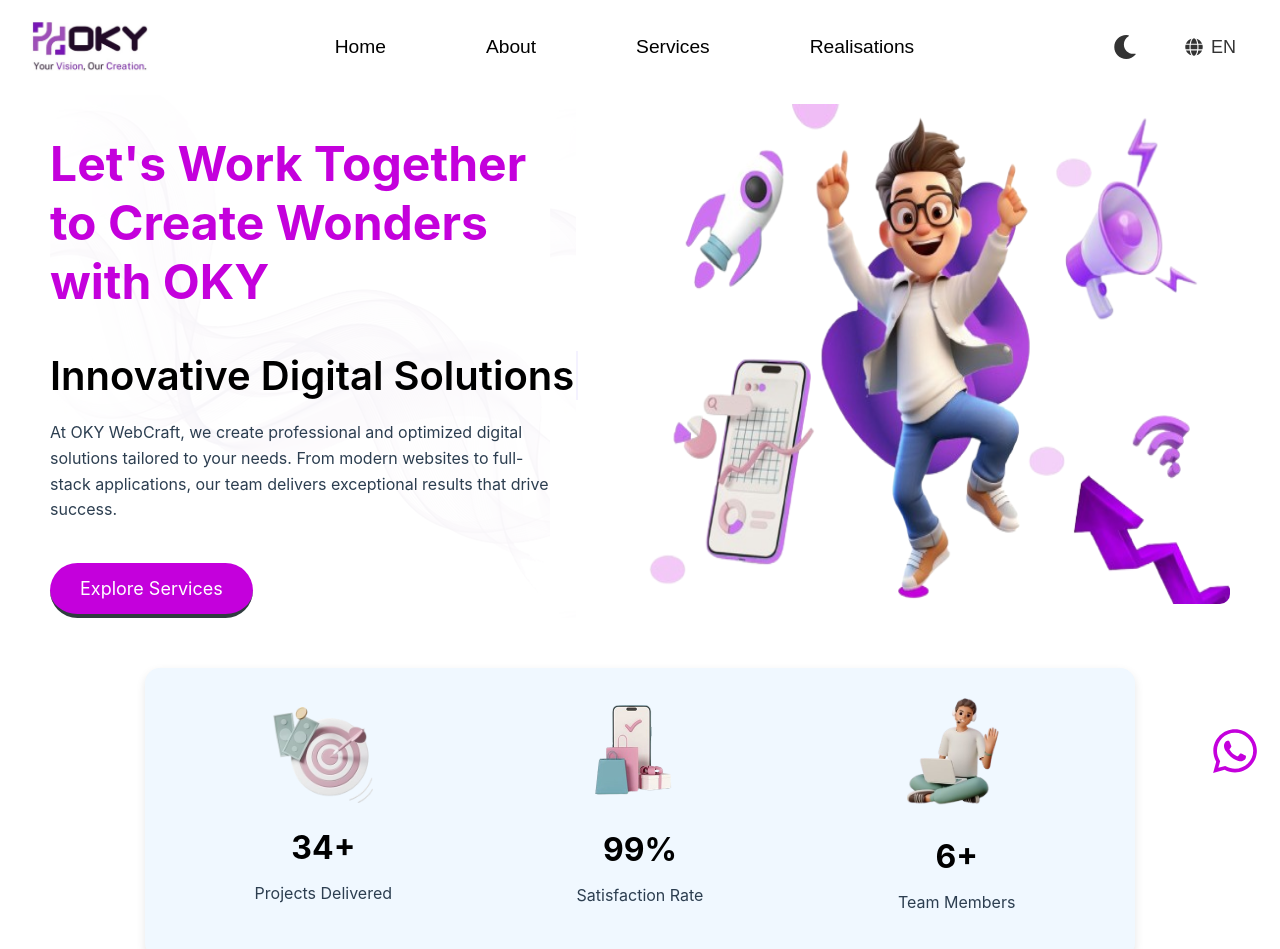
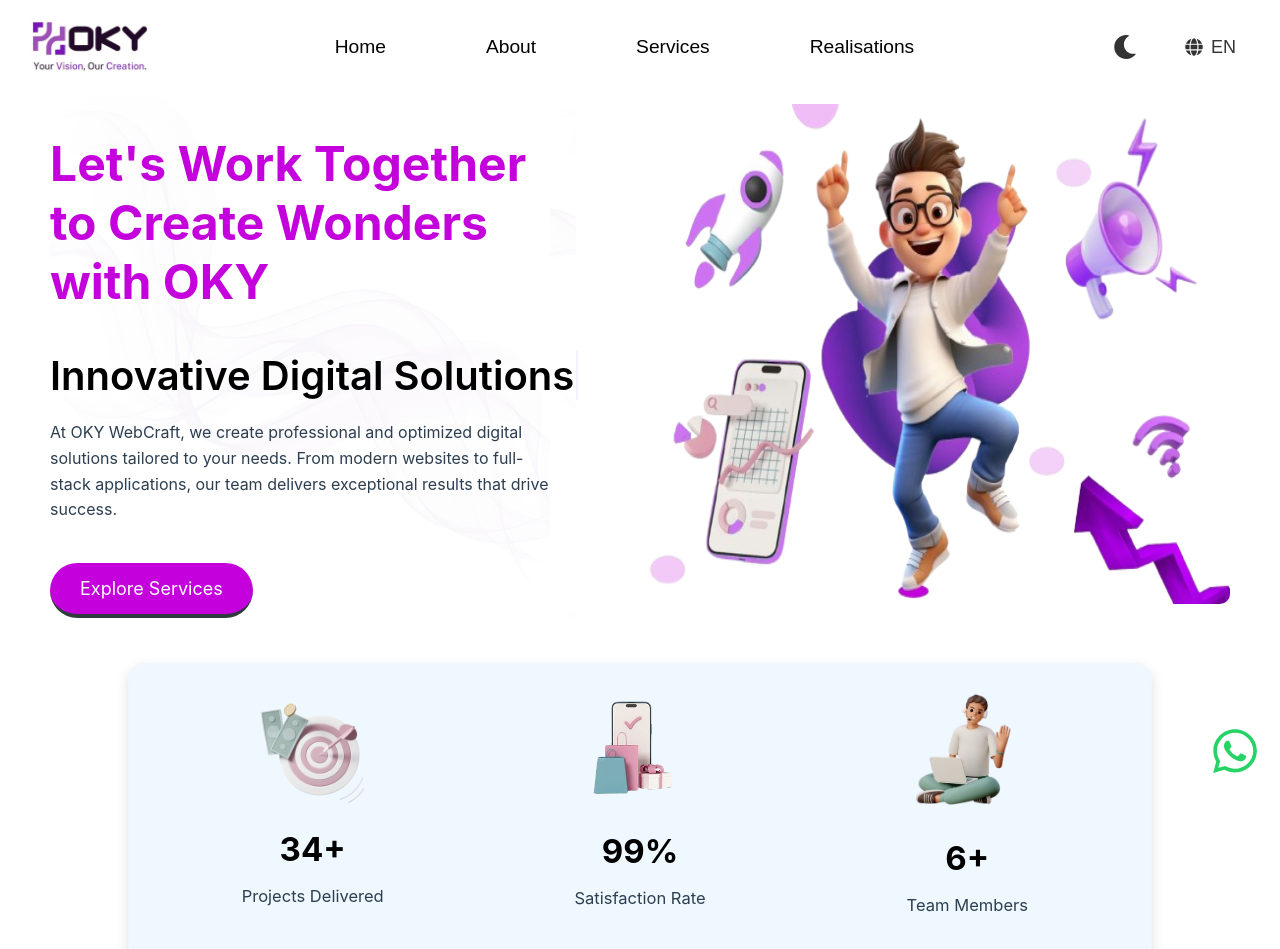
Before and after one commit to echadaniYassine/OKYWebcraft, a React (Create React App) app: page / in a window 1280 px wide. Shown: the top 949 px of the page. Built offline with nearby package versions, Linux system fonts and the light colour scheme.

Commit message:
add effects

```diff
--- a/src/App.css
+++ b/src/App.css
@@ -60,13 +60,13 @@ body.dark-mode {
 
 .whatsapp-icon {
   font-size: 50px;
-  color: rgb(196, 0, 220);
+  color: #25d366;
   transition: transform 0.3s ease, color 0.3s ease;
   position: relative;
 }
 
 .whatsapp-icon:hover {
-  color: #1ebe57;
+  color: #0de258;
   transform: scale(1.1);
 }
 
--- a/src/style/components/Header.css
+++ b/src/style/components/Header.css
@@ -172,6 +172,7 @@ body.dark-mode .language-btn:hover {
 .imageLogo:hover {
   transform: scale(1.1);
 }
+
 
 /* Responsive Styles */
 @media (max-width: 768px) {
--- a/src/style/components/Hero.css
+++ b/src/style/components/Hero.css
@@ -89,6 +89,23 @@
 }
 
 /* Stats Section */
+@keyframes pulseEffect {
+  0% {
+    transform: scale(1);
+    box-shadow: 0 4px 10px rgba(0, 0, 0, 0.1);
+  }
+
+  50% {
+    transform: scale(1.05);
+    box-shadow: 0 6px 15px rgba(0, 0, 0, 0.15);
+  }
+
+  100% {
+    transform: scale(1);
+    box-shadow: 0 4px 10px rgba(0, 0, 0, 0.1);
+  }
+}
+
 .hero-stats {
   display: flex;
   justify-content: space-around;
@@ -100,6 +117,7 @@
   padding: 20px;
   box-shadow: 0 4px 10px rgba(0, 0, 0, 0.1);
   transition: transform 0.3s, box-shadow 0.3s;
+  animation: pulseEffect 3s infinite ease-in-out;
 }
 
 .hero-stats:hover {
--- a/src/style/components/ServiceCard.css
+++ b/src/style/components/ServiceCard.css
@@ -3,7 +3,6 @@
   padding: 60px 50px;
   text-align: center;
   background-color: #fff;
-  /* Light Gray */
   border-radius: 10px;
   transition: opacity 1s ease-in-out, transform 1s ease-in-out;
   opacity: 0;
@@ -16,12 +15,9 @@
   position: absolute;
   top: 2%;
   left: 10%;
-  /* Adjust to center the border or set to desired percentage */
   width: 80%;
-  /* Border width as a percentage of the container's width */
   height: 1px;
   background-color: rgb(196, 0, 220);
-  /* Border color */
 }
 
 .services.visible {
@@ -60,19 +56,16 @@
 .icon-right {
   flex-direction: row-reverse;
   border-bottom: #283738 solid 3px;
-  /* Slate Gray */
 }
 
 .icon-left {
   flex-direction: row;
   border-bottom: #283738 solid 3px;
 }
-
 .service-card {
   display: flex;
   align-items: center;
   background-image: url(/public/assets/services.png);
-  /* White */
   border-radius: 15px;
   box-shadow: 0 4px 12px rgba(0, 0, 0, 0.1);
   padding: 20px;
@@ -103,13 +96,11 @@
 
 .service-card:hover::before {
   transform: scaleX(1);
-  /* Fill from left to right */
 }
 
 .service-icon-container {
   font-size: 5rem;
   color: #008080;
-  /* Teal for icons */
   margin: 0 20px;
   transition: transform 0.3s ease, color 0.3s ease;
   z-index: 1;
@@ -119,8 +110,13 @@
   max-width: 150px;
   height: auto;
   border-radius: 10px;
-  transition: transform 0.3s ease, box-shadow 0.3s ease;
+  transition: transform 0.5s ease-in-out;
 }
+
+.service-card:hover .service-image {
+  transform: rotate(360deg);
+}
+
 
 .service-text {
   text-align: left;
```
